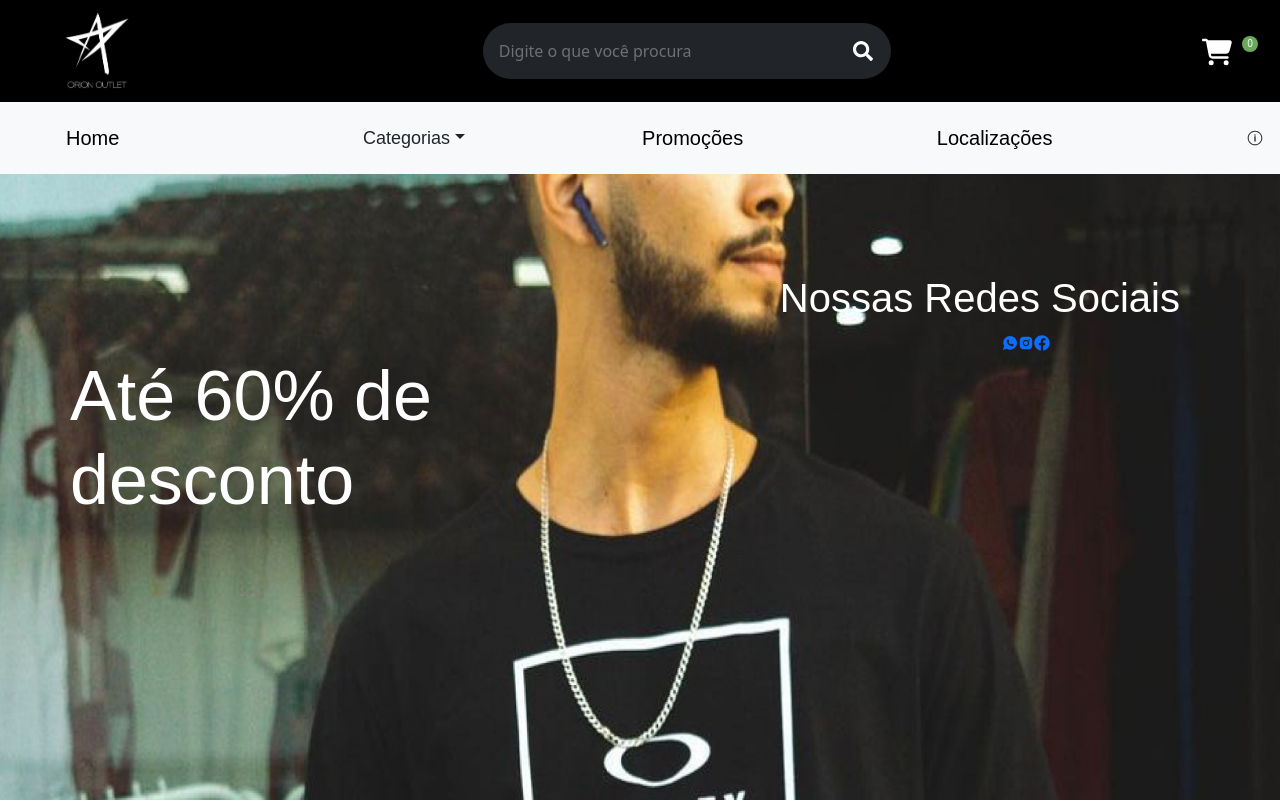
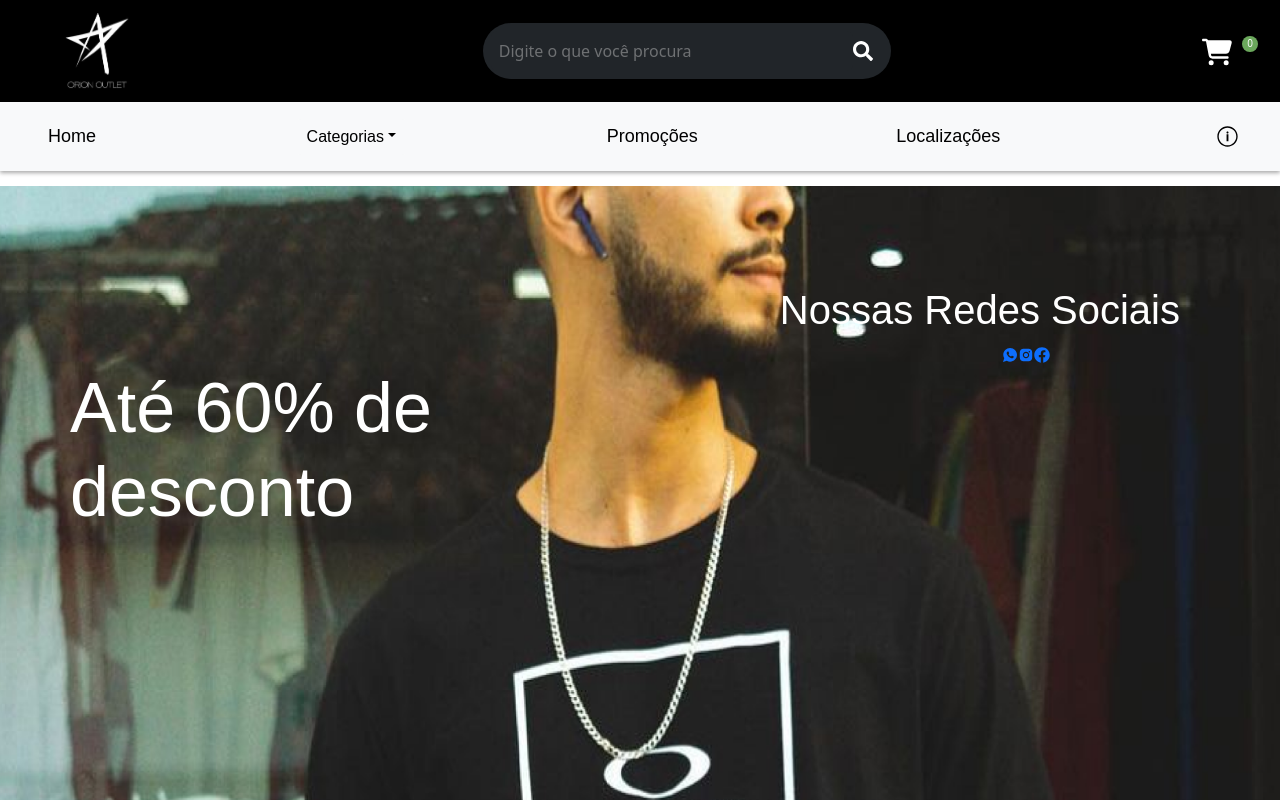
Before and after one commit to GustavoAssuncao02/orion-outlet, a React (Create React App) app: page / in a window 1280 px wide. Shown: the top 800 px of the page. Built offline with nearby package versions, Linux system fonts and the light colour scheme.

Commit message:
change navbar

```diff
--- a/package.json
+++ b/package.json
@@ -3,6 +3,9 @@
   "version": "0.1.0",
   "private": true,
   "dependencies": {
+    "@emotion/react": "^11.11.4",
+    "@emotion/styled": "^11.11.5",
+    "@mui/material": "^5.15.18",
     "@testing-library/jest-dom": "^5.17.0",
     "@testing-library/react": "^13.4.0",
     "@testing-library/user-event": "^13.5.0",
@@ -12,9 +15,11 @@
     "react": "^18.2.0",
     "react-bootstrap": "^2.10.2",
     "react-dom": "^18.2.0",
+    "react-dropdown": "^1.11.0",
     "react-icons": "^5.2.1",
     "react-router-dom": "^6.22.3",
     "react-scripts": "5.0.1",
+    "react-tooltip": "^5.26.4",
     "reactstrap": "^9.2.2",
     "web-vitals": "^2.1.4"
   },
--- a/src/components/NavBar/NavBar.css
+++ b/src/components/NavBar/NavBar.css
@@ -53,17 +53,30 @@
 .logo {
     margin-left: 40px;
 }
-
+.info{
+    color: black;
+    font-size: 25px;
+}
+.navbar-options{
+    font-size: 18px;
+    text-decoration: none;
+    color: black;
+}
+.navbar-category{
+    background-color: rgba(248, 249, 250, 1) !important;
+    border: none !important;
+}
 #navbar-menu {
     margin-left: 50px;
     margin-right: 50px;
 }
 
-#dropdown {
-    list-style-type: none;
+.dropdown-option:hover{
+    background-color: rgb(6, 5, 5) !important;
 }
 
-#secondary-navbar {
+.secondary-navbar {
     font-family: Arial;
-    font-size: large;
+    box-shadow: 0px 2px 4px rgba(0, 0, 0, 0.337);
+    margin-bottom: 15px;
 }
--- a/src/components/NavBar/NavBar.js
+++ b/src/components/NavBar/NavBar.js
@@ -1,10 +1,27 @@
+import React from "react";
 import Logo from "../../assets/Images/logo.png";
 import { FaCartShopping } from "react-icons/fa6";
 import { IoIosInformationCircleOutline } from "react-icons/io";
 import { FaSearch } from "react-icons/fa";
+import "bootstrap/dist/css/bootstrap.min.css";
+import Dropdown from "react-bootstrap/Dropdown";
+import Tooltip from "@mui/material/Tooltip";
+import Button from "@mui/material/Button";
 import "./NavBar.css";
 
 function NavBar() {
+  const dropdownOptions = [
+    { label: "Camisas", href: "https://github.com/" },
+    { label: "Bermudas", href: "https://github.com/" },
+    { label: "Moletons", href: "https://github.com/" },
+    { label: "Copo e Garrafas Termicas", href: "https://github.com/" },
+    { label: "Something else here", href: "https://github.com/" },
+  ];
+
+  const info = `
+Página inicial Orion Outlet, para mais informações, entre em contato com nossa loja via Whatsapp: (33 998759437)
+`;
+
   return (
     <div>
       <nav className="navbar bg-black col-12 navbar-expand-lg">
@@ -49,67 +66,36 @@ function NavBar() {
         </div>
       </nav>
 
-      <nav
-        id="secondary-navbar"
-        className="navbar navbar-expand-lg navbar-light bg-light col-12 justify-content-between p-3"
-      >
-        <div id="navbar-menu">
-          <a href="http://localhost:3000/" className="navbar-brand">
-            Home
-          </a>
+      <nav className="navbar navbar-expand-lg navbar-light bg-light col-12 justify-content-between secondary-navbar">
+        <a href="http://localhost:3000/" className="ms-5 navbar-options">
+          Home
+        </a>
+        <div>
+          <Dropdown>
+            <Dropdown.Toggle variant="light" id="dropdown-basic" className="navbar-category">
+              Categorias
+            </Dropdown.Toggle>
+
+            <Dropdown.Menu className="bg-dark">
+              {dropdownOptions.map((option, index) => (
+                <Dropdown.Item key={index} href={option.href} className="text-white dropdown-option">
+                  {option.label}
+                </Dropdown.Item>
+              ))}
+            </Dropdown.Menu>
+          </Dropdown>
         </div>
-        <div id="dropdown">
-          <li className="nav-item dropdown">
-            <a
-              href="https://github.com/"
-              className="nav-link dropdown-toggle"
-              role="button"
-              data-bs-toggle="dropdown"
-              aria-expanded="false"
-            >
-              Categorias
-            </a>
-            <ul className="dropdown-menu">
-              <li>
-                <a href="https://github.com/" className="dropdown-item">
-                  Camisas
-                </a>
-              </li>
-              <li>
-                <a href="https://github.com/" className="dropdown-item">
-                  Bermudas
-                </a>
-              </li>
-              <li>
-                <a href="https://github.com/" className="dropdown-item">
-                  Moletons
-                </a>
-              </li>
-              <li>
-                <a href="https://github.com/" className="dropdown-item">
-                  Copo e Garrafas Termicas
-                </a>
-              </li>
-              <li>
-                <p className="dropdown-divider" />
-              </li>
-              <li>
-                <a href="https://github.com/" className="dropdown-item">
-                  Something else here
-                </a>
-              </li>
-            </ul>
-          </li>
-        </div>
-        <a href="https://github.com/" className="navbar-brand">
+        <a href="https://github.com/" className="navbar-options">
           Promoções
         </a>
-        <div>
-          <a href="http://localhost:3000/location" className="navbar-brand">
-            Localizações
-          </a>
-        </div>
-        <IoIosInformationCircleOutline className="d-inline-block align-text-top col-0" />
+        <a href="http://localhost:3000/location" className="navbar-options">
+          Localizações
+        </a>
+        <Tooltip title={info}>
+          <Button sx={{ m: 1 }}>
+            <IoIosInformationCircleOutline className="me-4 info"/>
+          </Button>
+        </Tooltip>
       </nav>
     </div>
   );
```
Also changed, not shown: 1 other file (tests, documents, lock files or other folders).
